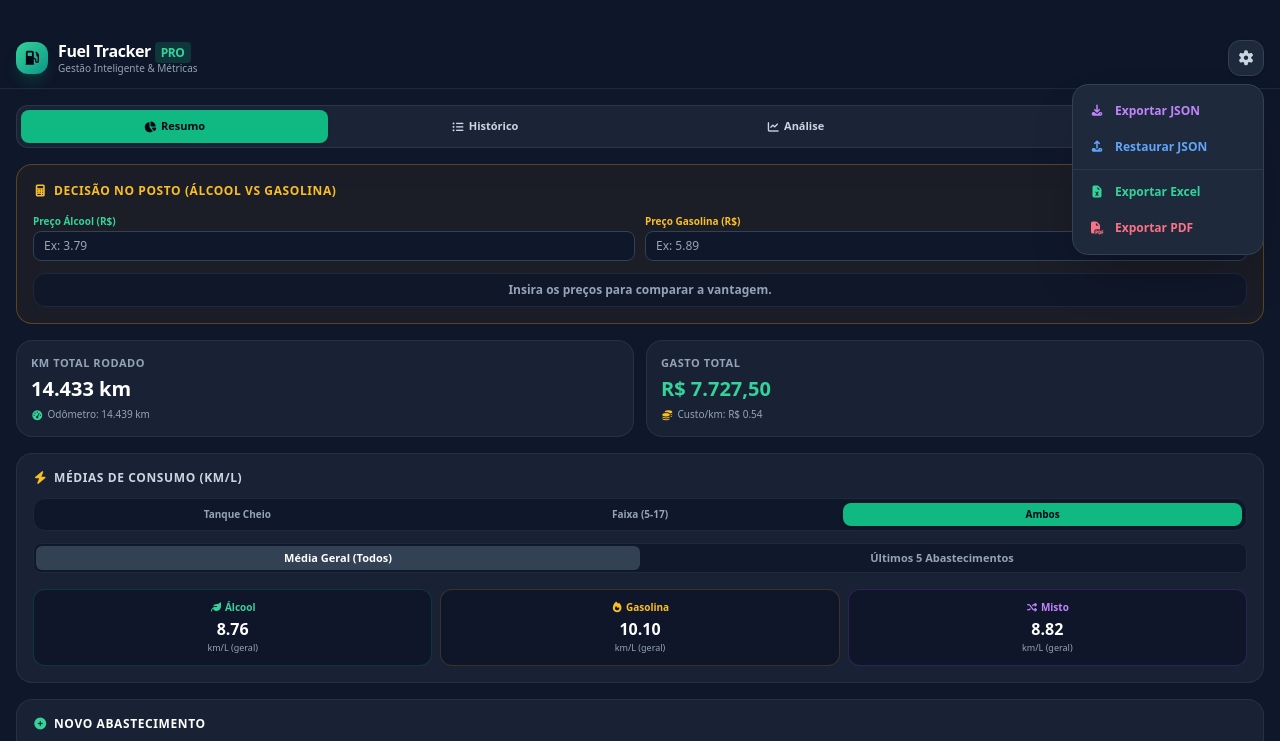
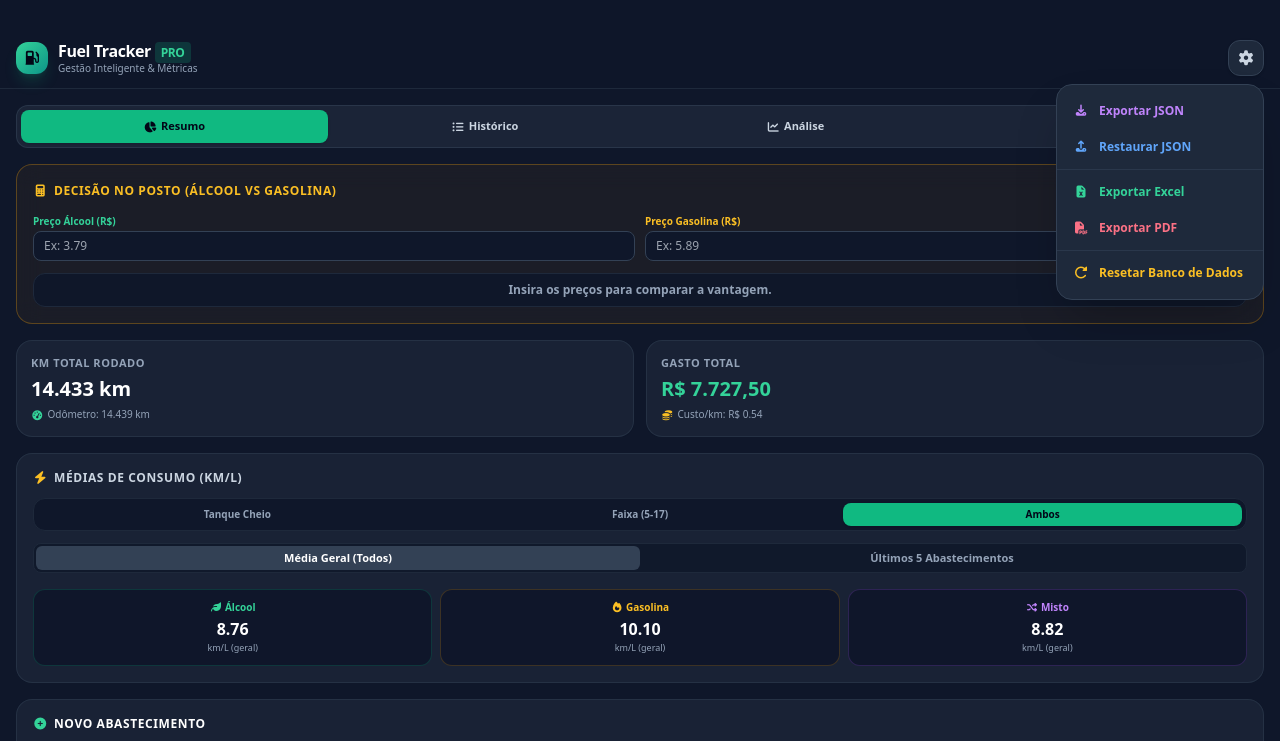
Before and after one commit to julianodecarlo/fuel-tracker, a plain HTML site: page index.html in a window 1280 px wide. Both pictures are taken after a click on the button "Opções e Exportação". Shown: the top 741 px of the page. Drawn offline with nearby package versions, Linux system fonts and the light colour scheme.

Commit message:
Update index.html

```diff
--- a/index.html
+++ b/index.html
@@ -116,7 +116,7 @@
                 </button>
 
                 <!-- Menu Suspenso (Escondido por padrão) -->
-                <div id="settingsDropdown" class="hidden absolute right-0 mt-2 w-48 bg-slate-800 border border-slate-700 rounded-2xl shadow-2xl py-2 z-50 backdrop-blur-lg">
+                <div id="settingsDropdown" class="hidden absolute right-0 mt-2 w-52 bg-slate-800 border border-slate-700 rounded-2xl shadow-2xl py-2 z-50 backdrop-blur-lg">
                     <button onclick="exportJSON(); toggleSettingsMenu();" class="w-full px-4 py-2.5 text-left text-xs font-semibold text-purple-400 hover:bg-slate-700/60 flex items-center gap-2.5 transition">
                         <i class="fa-solid fa-download w-4"></i> Exportar JSON
                     </button>
@@ -131,6 +131,11 @@
                     </button>
                     <button onclick="exportToPDF(); toggleSettingsMenu();" class="w-full px-4 py-2.5 text-left text-xs font-semibold text-rose-400 hover:bg-slate-700/60 flex items-center gap-2.5 transition">
                         <i class="fa-solid fa-file-pdf w-4"></i> Exportar PDF
+                    </button>
+                    <hr class="border-slate-700/60 my-1">
+
+                    <button onclick="resetToInitialData(); toggleSettingsMenu();" class="w-full px-4 py-2.5 text-left text-xs font-semibold text-amber-400 hover:bg-slate-700/60 flex items-center gap-2.5 transition">
+                        <i class="fa-solid fa-rotate-right w-4"></i> Resetar Banco de Dados
                     </button>
                 </div>
             </div>
@@ -670,11 +675,11 @@
         }
 
         function resetToInitialData() {
-            if (confirm('Tem certeza que deseja restaurar os dados iniciais?')) {
+            if (confirm('Tem certeza que deseja restaurar os dados iniciais? Todos os dados customizados serão sobrescritos.')) {
                 records = JSON.parse(JSON.stringify(rawPremisesData));
                 saveRecords();
                 recalculateMetricsAndRender();
-                showToast('Dados originais restaurados!', 'fa-rotate-right', 'text-amber-400');
+                showToast('Banco de dados resetado!', 'fa-rotate-right', 'text-amber-400');
             }
         }
 
```
